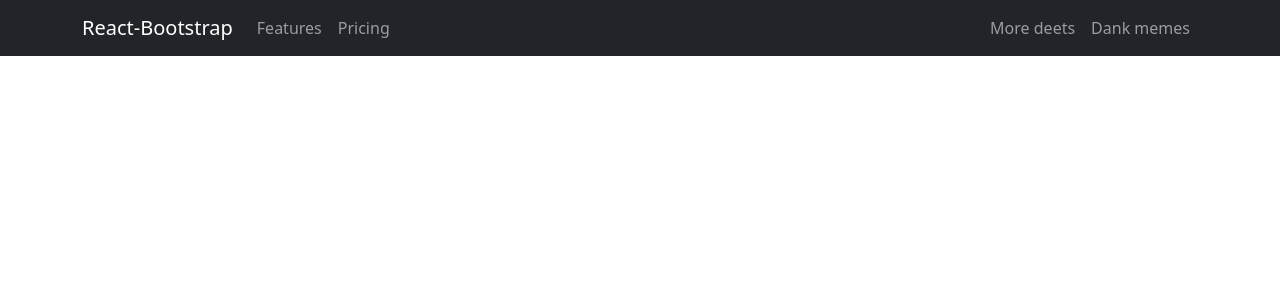
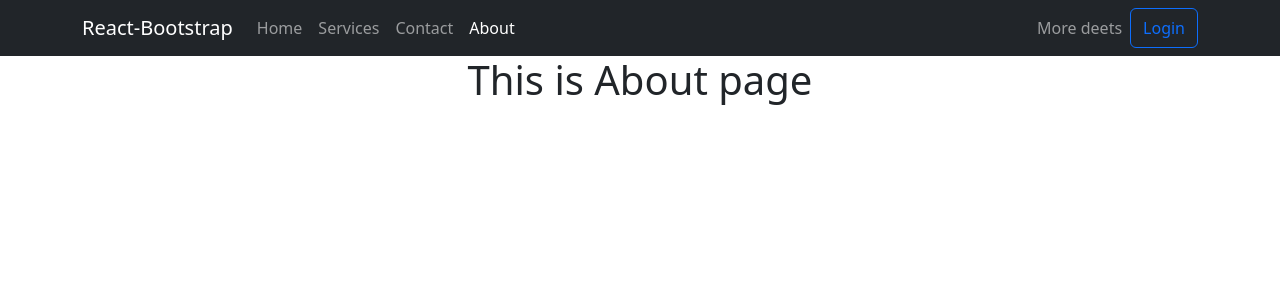
Before and after one commit to moshiur25524/body_building, a React (Create React App) app: page /about in a window 1280 px wide. Shown: the top 300 px of the page. Built offline with nearby package versions, Linux system fonts and the light colour scheme.

Commit message:
navbar making is done

```diff
--- a/src/App.js
+++ b/src/App.js
@@ -4,6 +4,9 @@ import 'bootstrap/dist/css/bootstrap.min.css';
 import { Route, Routes } from 'react-router-dom';
 import Home from './Pages/Home/Home';
 import Header from './Pages/Shared/Header/Header';
+import Contact from './Pages/Contact/Contact';
+import Services from './Pages/Services/Services';
+import About from './Pages/About/About';
 
 function App() {
   return (
@@ -11,6 +14,9 @@ function App() {
       <Header></Header>
       <Routes>
         <Route path='/' element={<Home></Home>}/>
+        <Route path='/services' element={<Services/>}/>
+        <Route path='/contact' element={<Contact/>}/>
+        <Route path='/about' element={<About/>}/>
 
       </Routes>
     </div>
--- /dev/null
+++ b/src/Pages/About/About.js
@@ -0,0 +1,11 @@
+import React from 'react';
+
+const About = () => {
+    return (
+        <div>
+            <h1>This is About page</h1>
+        </div>
+    );
+};
+
+export default About;
--- /dev/null
+++ b/src/Pages/Contact/Contact.js
@@ -0,0 +1,11 @@
+import React from 'react';
+
+const Contact = () => {
+    return (
+        <div>
+            <h1>Contact Page</h1>
+        </div>
+    );
+};
+
+export default Contact;
--- a/src/Pages/Shared/Header/Header.js
+++ b/src/Pages/Shared/Header/Header.js
@@ -1,23 +1,24 @@
 import React from 'react';
-import { Container, Nav, Navbar, NavDropdown } from 'react-bootstrap';
+import { Button, Container, Nav, Navbar, NavDropdown } from 'react-bootstrap';
+import { NavLink } from 'react-router-dom';
 
 const Header = () => {
     return (
         <Navbar collapseOnSelect expand="lg" bg="dark" variant="dark">
             <Container>
-                <Navbar.Brand href="#home">React-Bootstrap</Navbar.Brand>
+                <Navbar.Brand as={NavLink} to='/'>React-Bootstrap</Navbar.Brand>
                 <Navbar.Toggle aria-controls="responsive-navbar-nav" />
                 <Navbar.Collapse id="responsive-navbar-nav">
                     <Nav className="me-auto">
-                        <Nav.Link href="#features">Features</Nav.Link>
-                        <Nav.Link href="#pricing">Pricing</Nav.Link>
+                        <Nav.Link as={NavLink} to='/'>Home</Nav.Link>
+                        <Nav.Link as={NavLink} to='/services'>Services</Nav.Link>
+                        <Nav.Link as={NavLink} to='/contact'>Contact</Nav.Link>
+                        <Nav.Link as={NavLink} to='/about'>About</Nav.Link>
 
                     </Nav>
                     <Nav>
-                        <Nav.Link href="#deets">More deets</Nav.Link>
-                        <Nav.Link eventKey={2} href="#memes">
-                            Dank memes
-                        </Nav.Link>
+                        <Nav.Link as={NavLink} to='/login'>More deets</Nav.Link>
+                        <Button variant="outline-primary">Login</Button>
                     </Nav>
                 </Navbar.Collapse>
             </Container>
```
